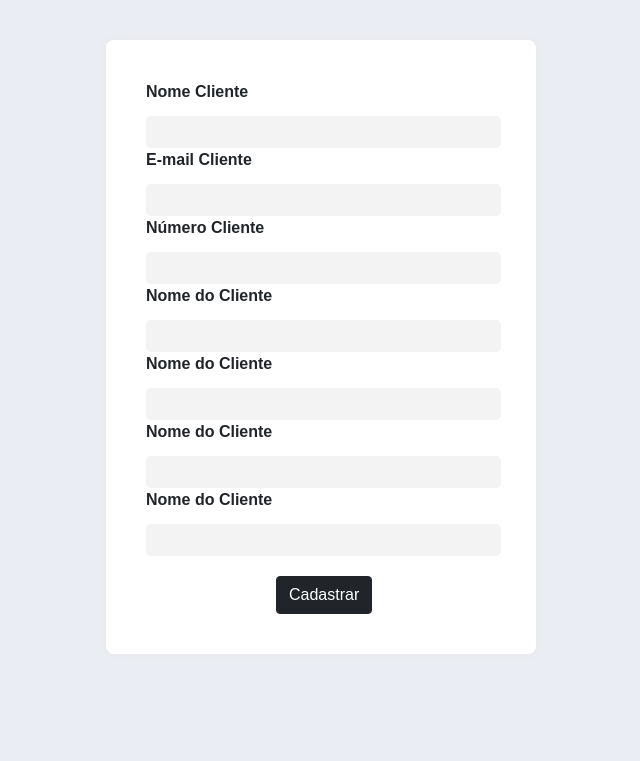
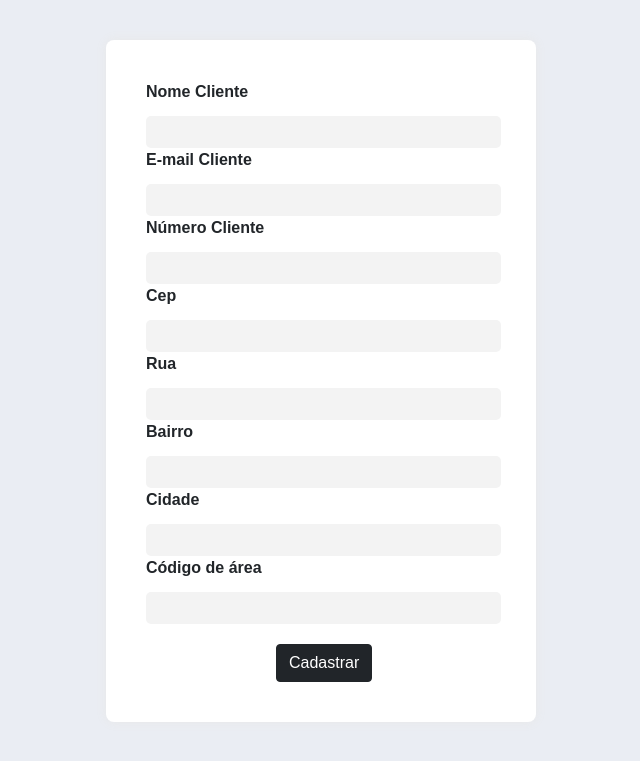
Before and after one commit to samueloliveiraf/company-django, a Django app: page /clients/list/page/ in a window 1280 px wide. Shown: the top 761 px of the page, without its empty margins (319-959 px from the left). Run offline with Django 3.2, Linux system fonts and the light colour scheme; the visitor is signed in with stand-in values (Sample User, id 1); some libraries are stand-ins or nearby versions.

Commit message:
buscando por cep

```diff
--- a/clients/models.py
+++ b/clients/models.py
@@ -6,6 +6,7 @@ class Client(models.Model):
     name =  models.CharField(max_length=100)
     email = models.EmailField()
     phone_number = models.CharField(max_length=9)
+    cep = models.CharField(max_length=9)
     road = models.CharField(max_length=100)
     district = models.CharField(max_length=100)
     area_code = models.CharField(max_length=3)
@@ -17,6 +18,9 @@ class Client(models.Model):
     def __str__(self):
        return self.name
 
+    class Meta:
+        ordering = ['-order_date']
+
 
     class Meta:
         db_table = 'clients'
--- a/clients/views.py
+++ b/clients/views.py
@@ -44,6 +44,7 @@ def submit_client(request):
         district = request.POST.get('district')
         area_code = request.POST.get('area_code')
         city = request.POST.get('city')
+        cep = request.POST.get('cep')
         user = request.user
         id_client = request.POST.get('id_client')
         if id_client:
@@ -56,6 +57,7 @@ def submit_client(request):
                 district=district,
                 area_code=area_code,
                 city = city,
+                cep = cep,
             )
         else:
             Client.objects.create(
@@ -66,6 +68,7 @@ def submit_client(request):
                 district=district,
                 area_code=area_code,
                 city = city,
+                cep = cep,
                 user=user,
             )
     return redirect('list-clients')
--- a/static/css/style.css
+++ b/static/css/style.css
@@ -33,7 +33,7 @@ form {
 }
 
 .a-margin {
-    margin-left: 30px;
+    margin-left: 15px;
 }
 
 button:hover {
--- a/templates/base.html
+++ b/templates/base.html
@@ -16,6 +16,9 @@
 
     <link rel="stylesheet" href="{% static 'css/style.css' %}">
 
+    <script src="https://code.jquery.com/jquery-3.6.0.min.js"
+    integrity="sha256-/xUj+3OJU5yExlq6GSYGSHk7tPXikynS7ogEvDej/m4="
+    crossorigin="anonymous"></script>
 
     <title> {% block title %} {% endblock %} </title>
 
--- a/templates/client_page.html
+++ b/templates/client_page.html
@@ -4,24 +4,100 @@
 
 {% block main %}
 
-    <form action="submit" method="POST">{% csrf_token %}
+<script>
+    $(document).ready(function () {
+
+        function limpa_formulário_cep() {
+            // Limpa valores do formulário de cep.
+            $("#rua").val("");
+            $("#bairro").val("");
+            $("#cidade").val("");
+            $("#uf").val("");
+            $("#ddd").val("");
+        }
+
+        //Quando o campo cep perde o foco.
+        $("#cep").blur(function () {
+
+            //Nova variável "cep" somente com dígitos.
+            var cep = $(this).val().replace(/\D/g, '');
+
+            //Verifica se campo cep possui valor informado.
+            if (cep != "") {
+
+                //Expressão regular para validar o CEP.
+                var validacep = /^[0-9]{8}$/;
+
+                //Valida o formato do CEP.
+                if (validacep.test(cep)) {
+
+                    //Preenche os campos com "..." enquanto consulta webservice.
+                    $("#rua").val("...");
+                    $("#bairro").val("...");
+                    $("#cidade").val("...");
+                    $("#uf").val("...");
+                    $("#ddd").val("...");
+
+                    //Consulta o webservice viacep.com.br/
+                    $.getJSON("https://viacep.com.br/ws/" + cep + "/json/?callback=?", function (dados) {
+
+                        if (!("erro" in dados)) {
+                            //Atualiza os campos com os valores da consulta.
+                            $("#rua").val(dados.logradouro);
+                            $("#bairro").val(dados.bairro);
+                            $("#cidade").val(dados.localidade);
+                            $("#uf").val(dados.uf);
+                            $("#ddd").val(dados.ddd);
+                        } //end if.
+                        else {
+                            //CEP pesquisado não foi encontrado.
+                            // limpa_formulário_cep();
+                            alert("CEP não encontrado.");
+                        }
+                    });
+                } //end if.
+                else {
+                    //cep é inválido.
+                    // limpa_formulário_cep();
+                    alert("Formato de CEP inválido.");
+                }
+            } //end if.
+            else {
+                //cep sem valor, limpa formulário.
+                // limpa_formulário_cep();
+            }
+        });
+    });
+
+</script>
+
+<form action="submit" method="POST" method="GET">{% csrf_token %}
 
     <input type="number" name="id_client" hidden value="{{ client.id }}">
 
     <label for="">Nome Cliente</label>
     <input type="text" name="name" value="{{ client.name }}">
+
     <label for="">E-mail Cliente</label>
     <input type="email" name="email" value="{{ client.email }}">
+
     <label for="">Número Cliente</label>
-        <input type="number" name="phone_number" value="{{ client.phone_number }}">
-        <label for="">Nome do Cliente</label>
-        <input type="text" name="road" value="{{ client.road }}">
-        <label for="">Nome do Cliente</label>
-        <input type="text" name="district" value="{{ client.district }}">
-        <label for="">Nome do Cliente</label>
-        <input type="text" name="area_code" value="{{ client.area_code }}">
-        <label for="">Nome do Cliente</label>
-        <input type="text" name="city" value="{{ client.city }}">
+    <input size="9" maxlength="9" type="number" name="phone_number" value="{{ client.phone_number }}">
+
+    <label for="">Cep</label>
+    <input id="cep" name="cep" size="10" maxlength="9" value="{{ client.cep }}">
+
+    <label for="">Rua</label>
+    <input id="rua" type="text" name="road" value="{{ client.road }}">
+
+    <label for="">Bairro</label>
+    <input id="bairro" type="text" name="district" value="{{ client.district }}">
+
+    <label for="">Cidade</label>
+    <input id="cidade" type="text" name="city" value="{{ client.city }}">
+
+    <label for="">Código de área</label>
+    <input id="ddd" type="text" name="area_code" value="{{ client.area_code }}">
 
     <button class="btn btn-dark client-btn" type="submit"> Cadastrar </button>
 
--- a/templates/list_client.html
+++ b/templates/list_client.html
@@ -11,6 +11,7 @@
 
         {{ client.name }}
 
+
         <a class="a-margin" href="client/list/page/?id={{ client.id }}">
             <button class="btn btn-primary">
                 Editar
@@ -22,6 +23,7 @@
                 Deletar
             </button>
         </a>
+
 
     </li>
 
```
Also changed, not shown: clients/migrations/0005_client_cep.py (added). Lines whose indentation alone changed are shown as unchanged.
